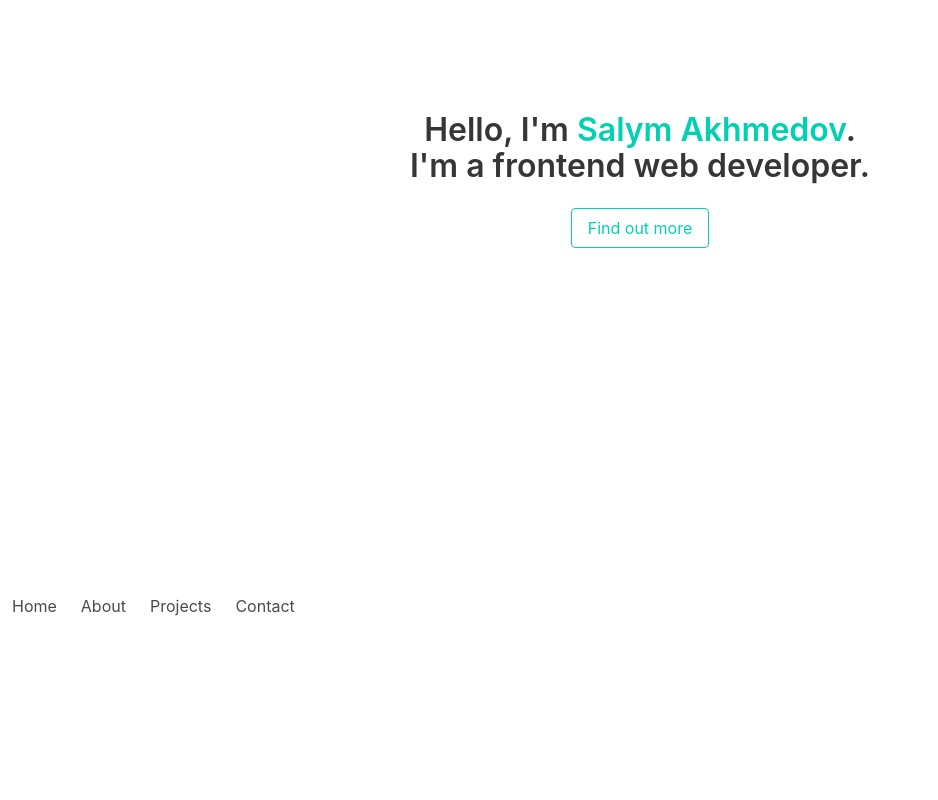
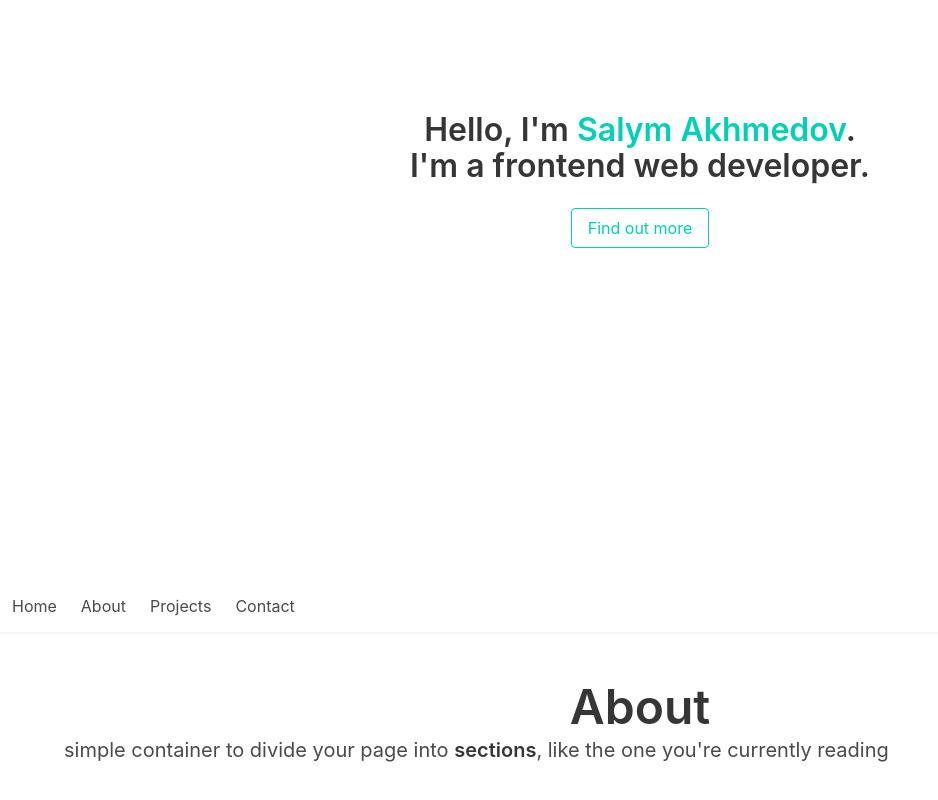
Before and after one commit to salymk/salym-portfolio, a React (Create React App) app: page / in a window 1280 px wide. Shown: the part 220-1020 px from the top of the page, without its empty margins (0-938 px from the left). Before the commit the page ends 852 px from the top, so only its background shows below. Built offline with nearby package versions, Linux system fonts and the light colour scheme.

Commit message:
Created about section

```diff
--- a/src/App.js
+++ b/src/App.js
@@ -1,7 +1,7 @@
 import React from 'react';
 import Hero from './components/Header/Hero'
 import Navbar from './components/Header/Navbar'
-
+import About from './components/About/About'
 
 
 function App() {
@@ -9,6 +9,7 @@ function App() {
     <div>
       <Hero />
       <Navbar />
+      <About />
     </div>
   )
 }
--- /dev/null
+++ b/src/components/About/About.js
@@ -0,0 +1,16 @@
+import React from 'react'
+
+const About = () => {
+  return (
+    <section className="section">
+      <div className="container">
+        <h1 className="title is-1 has-text-centered">About</h1>
+        <h2 className="subtitle">
+          simple container to divide your page into <strong>sections</strong>, like the one you're currently reading
+        </h2>
+      </div>
+    </section>
+  )
+}
+
+export default About
```
Also changed, not shown: src/components/Header/Hero.js (indentation only).
